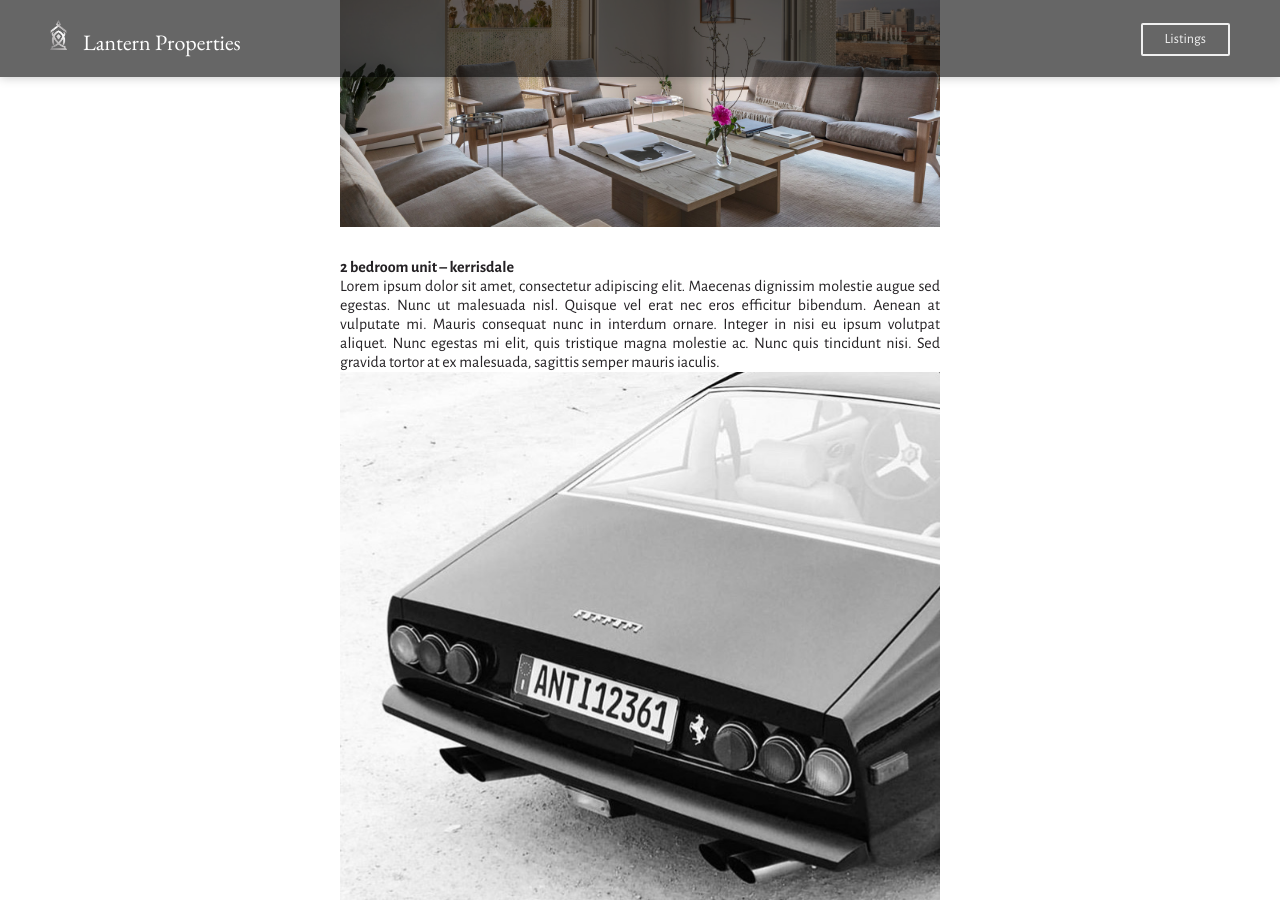
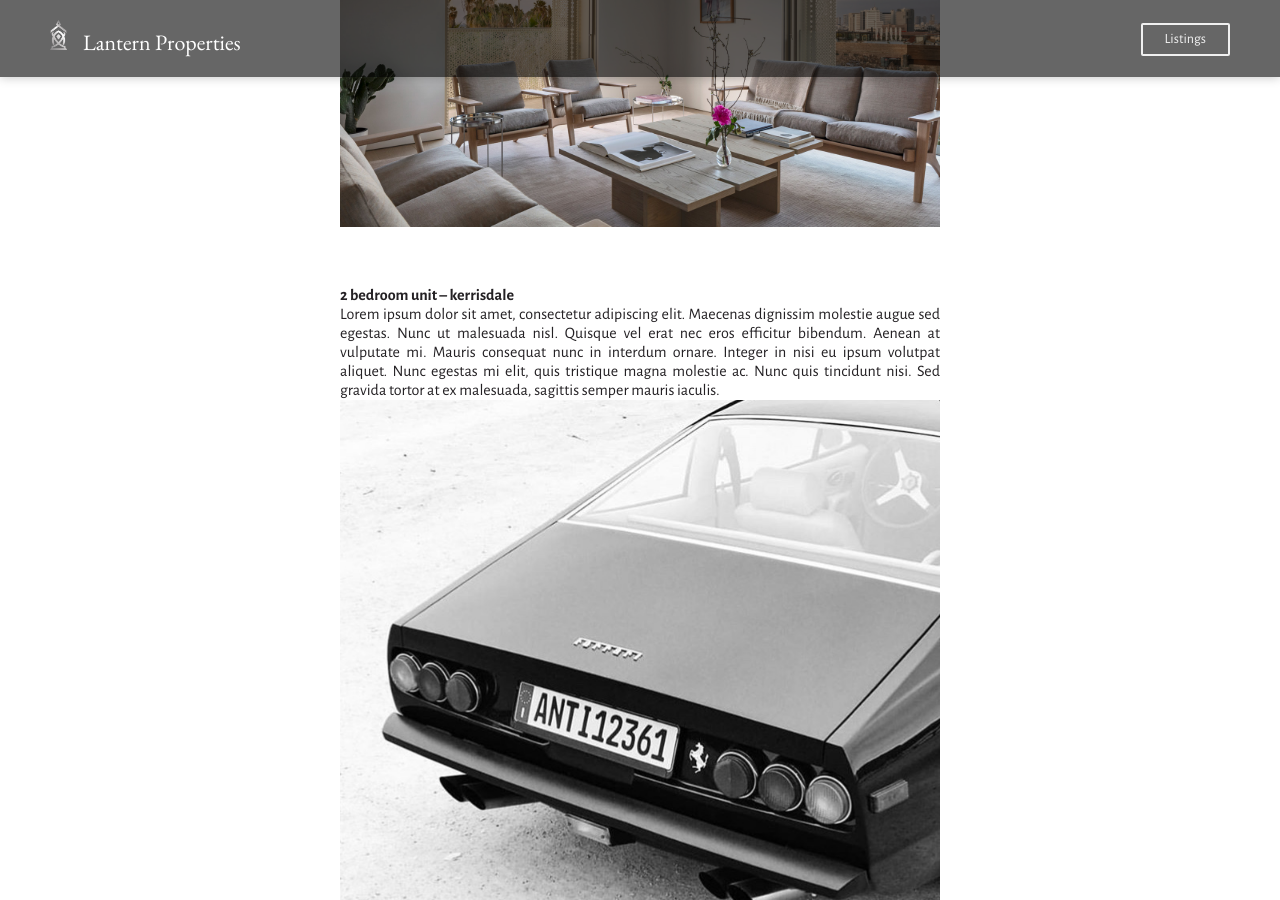
Before and after one commit to RF604/lantern2020, a Jekyll site: the page built from listings.html, in a window 1280 px wide and 900 px high, scrolled down 567 px. Built offline with Jekyll 4.4.1, drawn with Linux system fonts in a browser that asks for light colours.

Commit message:
listings front matter edits

```diff
--- a/_layouts/post.html
+++ b/_layouts/post.html
@@ -2,11 +2,19 @@
 layout: default
 ---
 
-{{ content }}
+<h1 class="project-name">{{ page.title }}</h1>
 
+<section class="listings-page-">
 
-<section>
     {% for post in site.posts %}
-    <div>{{ post.content}}</div>
+
+    <div>
+        <h2>{{ post.listing-heading}}</h2>
+        <h3>{{ post.listing-address}}</h3>
+        <p>{{ post.content}}</p>
+        <div>{{ post.listing-images}}</div>
+    </div>
+
     {% endfor %}
+
 </section>
--- a/listings.html
+++ b/listings.html
@@ -3,14 +3,3 @@
 title: Listings
 header-class: project-header
 ---
-
-
-<h1 class="project-name">{{ page.title }}</h1>
-
-<section>
-
-
-
-
-
-</section>
```
